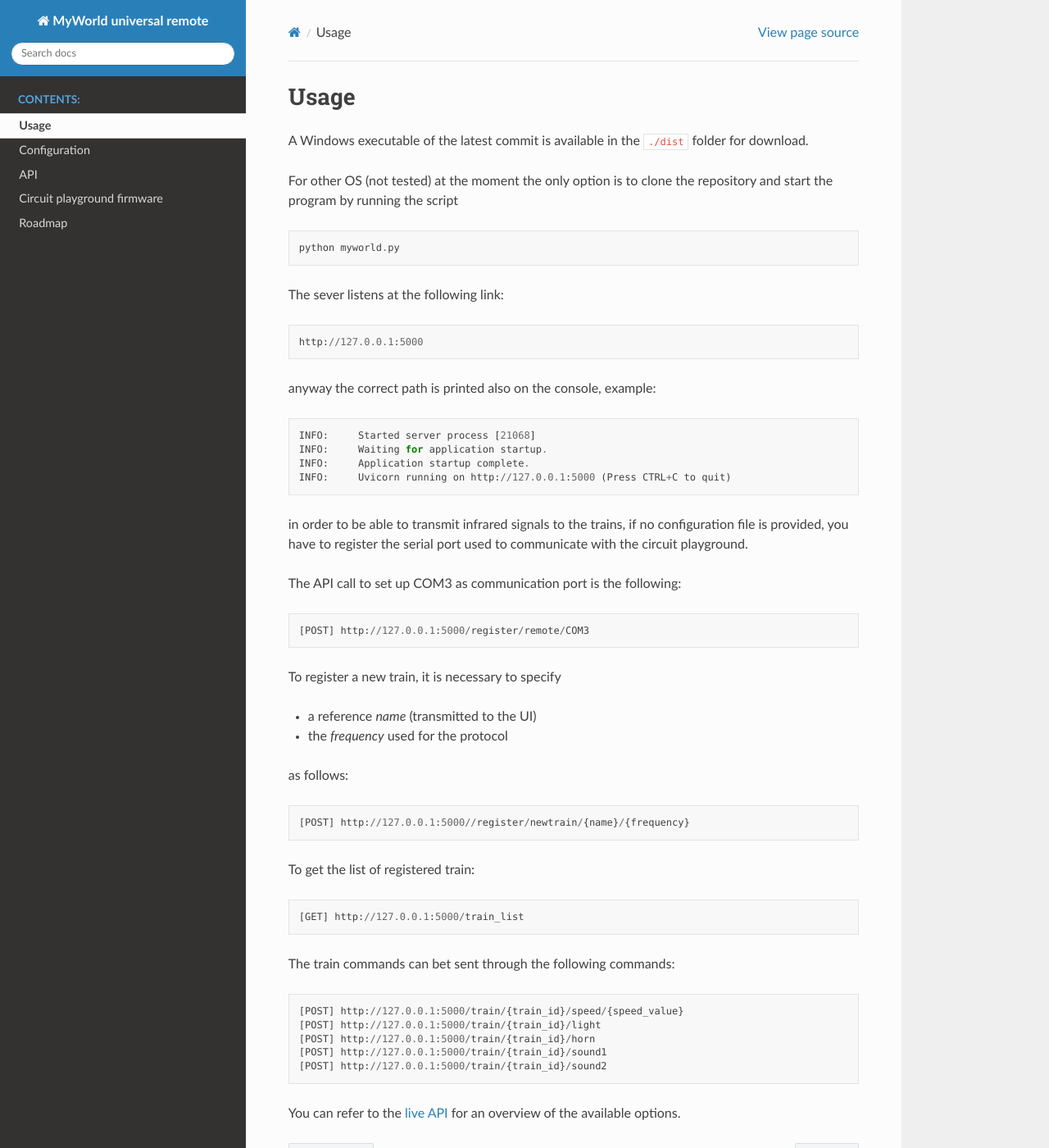
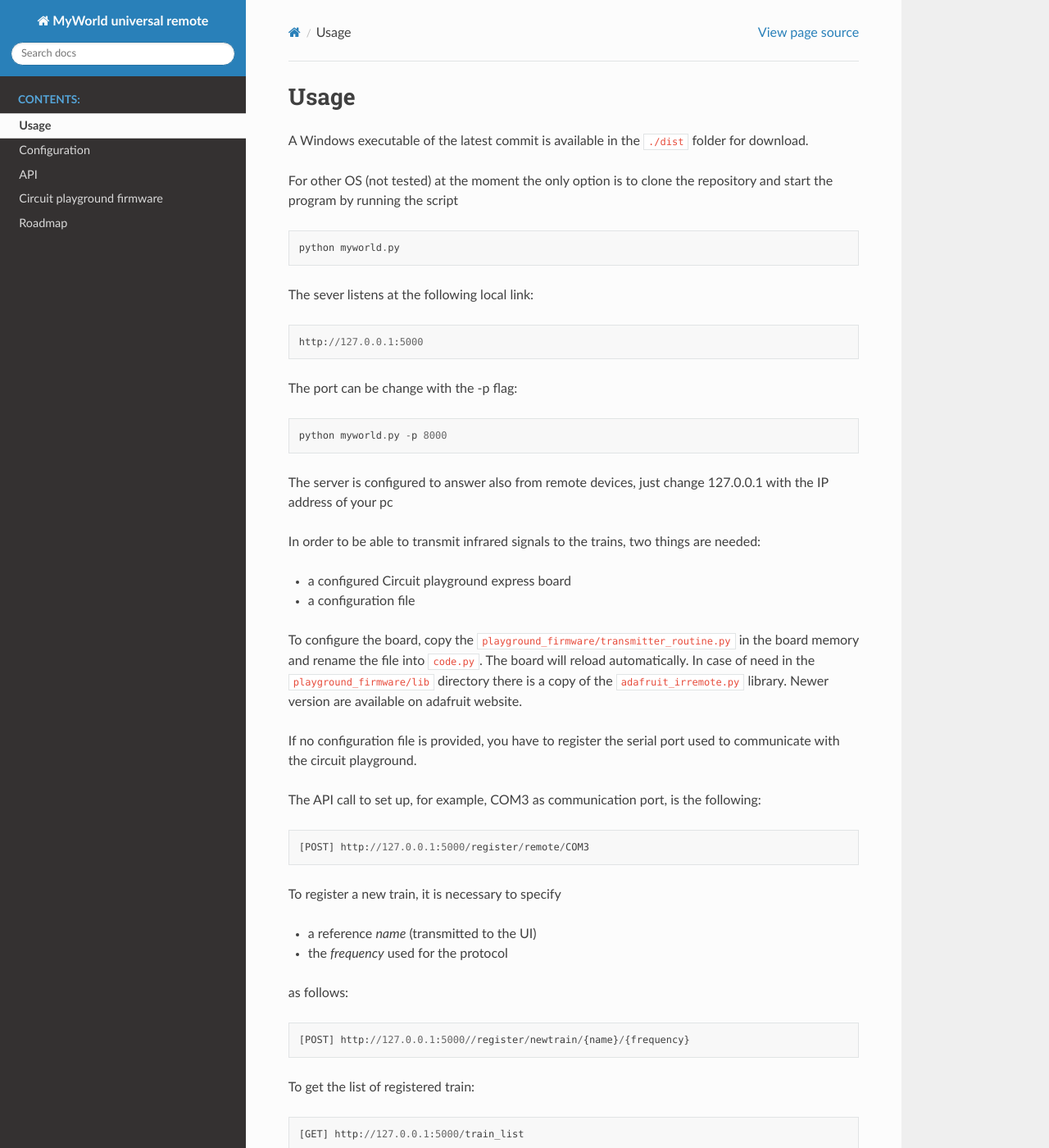
Before and after one commit to ultimodruido/myworld_remote, a Sphinx documentation site: the page built from doc/usage.rst, in a window 1280 px wide and 1400 px high. Shown: the whole window at 82% size. Built offline with Sphinx 7.4.7 and the Read the Docs theme 2.0.0, drawn with Linux system fonts in a browser that asks for light colours; some of the changed text lies outside the part shown.

Commit message:
Prepare for v1.0 release
 -updated documentation
 -updated executable myworld.exe
 -add parameter to manually change server listening port
 -add settings file VERSION information

```diff
--- a/doc/firmware.rst
+++ b/doc/firmware.rst
@@ -11,10 +11,11 @@ in the circuit playground, the routine will start automatically.
 For details refer to the official
 `help page <https://learn.adafruit.com/adafruit-circuit-playground-express?view=all>`__
 .
-
+The library ``adafruit_irremote.py`` is required. A copy is available in the ``playground_firmware/lib`` directory.
 .. data:: decode.py
 
-This script is used to decode the signals from the remote. An example of the output ::
+This script is used to decode the signals from the remote.
+An example of the output printed when pressing a button on the original remote  is::
 
     Received:  [3998, 493, 1515, 507, 490, 502, 496, 497, 491, 501, 498, 505, 493, 500, 498, 495, 493, 501, 1488, 533, 1514, 499, 1508, 512, 1516, 495, 1512, 511, 1518]
     Decoded: 0x 0x203f
--- a/doc/usage.rst
+++ b/doc/usage.rst
@@ -8,22 +8,31 @@ For other OS (not tested) at the moment the only option is to clone the reposito
 
 
 
-The sever listens at the following link::
+The sever listens at the following local link::
 
     http://127.0.0.1:5000
 
-anyway the correct path is printed also on the console, example::
+The port can be change with the -p flag::
 
-    INFO:     Started server process [21068]
-    INFO:     Waiting for application startup.
-    INFO:     Application startup complete.
-    INFO:     Uvicorn running on http://127.0.0.1:5000 (Press CTRL+C to quit)
+    python myworld.py -p 8000
+
+The server is configured to answer also from remote devices, just change 127.0.0.1 with the IP address of your pc
+
+In order to be able to transmit infrared signals to the trains, two things are needed:
+
+* a configured Circuit playground express board
+* a configuration file
 
 
-in order to be able to transmit infrared signals to the trains, if no configuration file is provided,
-you have to register the serial port used to communicate with the circuit playground.
+To configure the board, copy the ``playground_firmware/transmitter_routine.py`` in the board memory
+and rename the file into ``code.py``. The board will reload automatically.
+In case of need in the ``playground_firmware/lib`` directory there is a copy of
+the ``adafruit_irremote.py`` library. Newer version are available on adafruit website.
 
-The API call to set up COM3 as communication port is the following::
+If no configuration file is provided, you have to register the serial port used to
+communicate with the circuit playground.
+
+The API call to set up, for example, COM3 as communication port, is the following::
 
     [POST] http://127.0.0.1:5000/register/remote/COM3
 
@@ -49,4 +58,5 @@ The train commands can bet sent through the following commands::
     [POST] http://127.0.0.1:5000/train/{train_id}/sound1
     [POST] http://127.0.0.1:5000/train/{train_id}/sound2
 
-You can refer to the `live API <http://127.0.0.1:8000/docs>`__ for an overview of the available options.
+You can refer to the live API for an overview of the available options: http://127.0.0.1:5000/docs
+Change the IP number and the port according to your configuration.
```
Also changed, not shown: README.md (+32 -6 lines), 4 other files.
